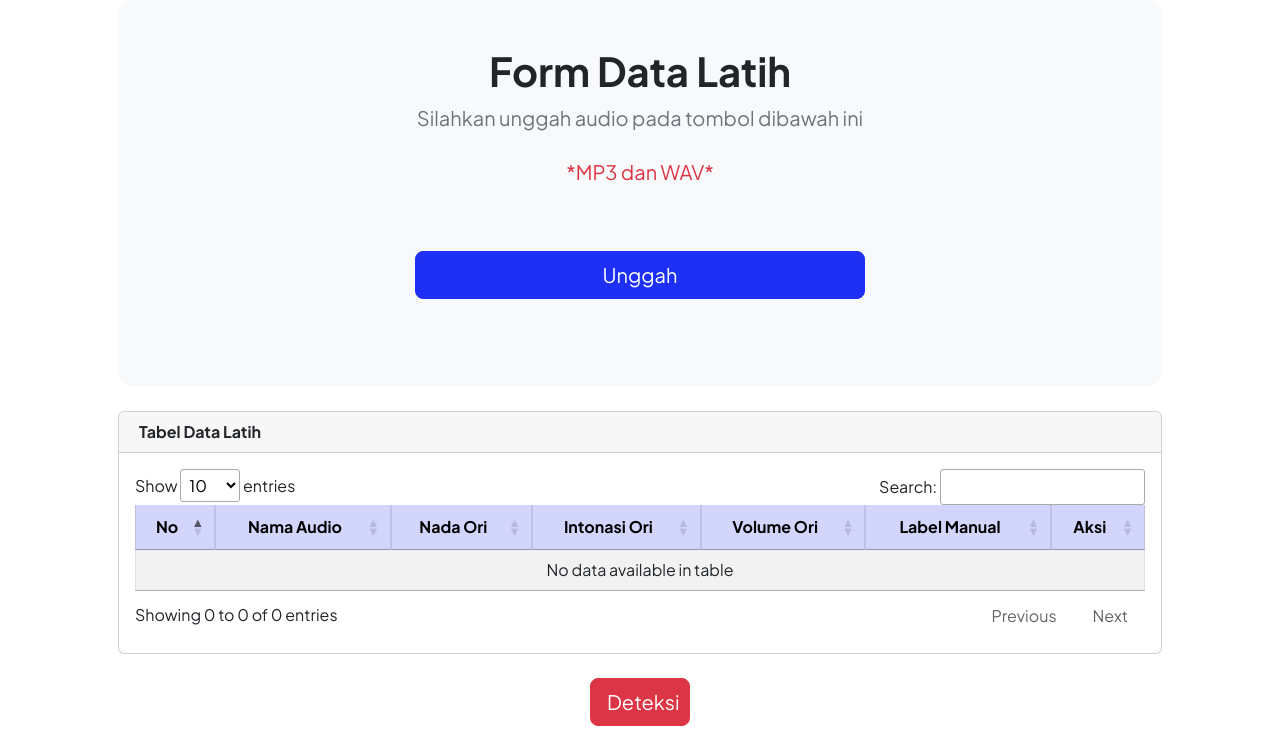
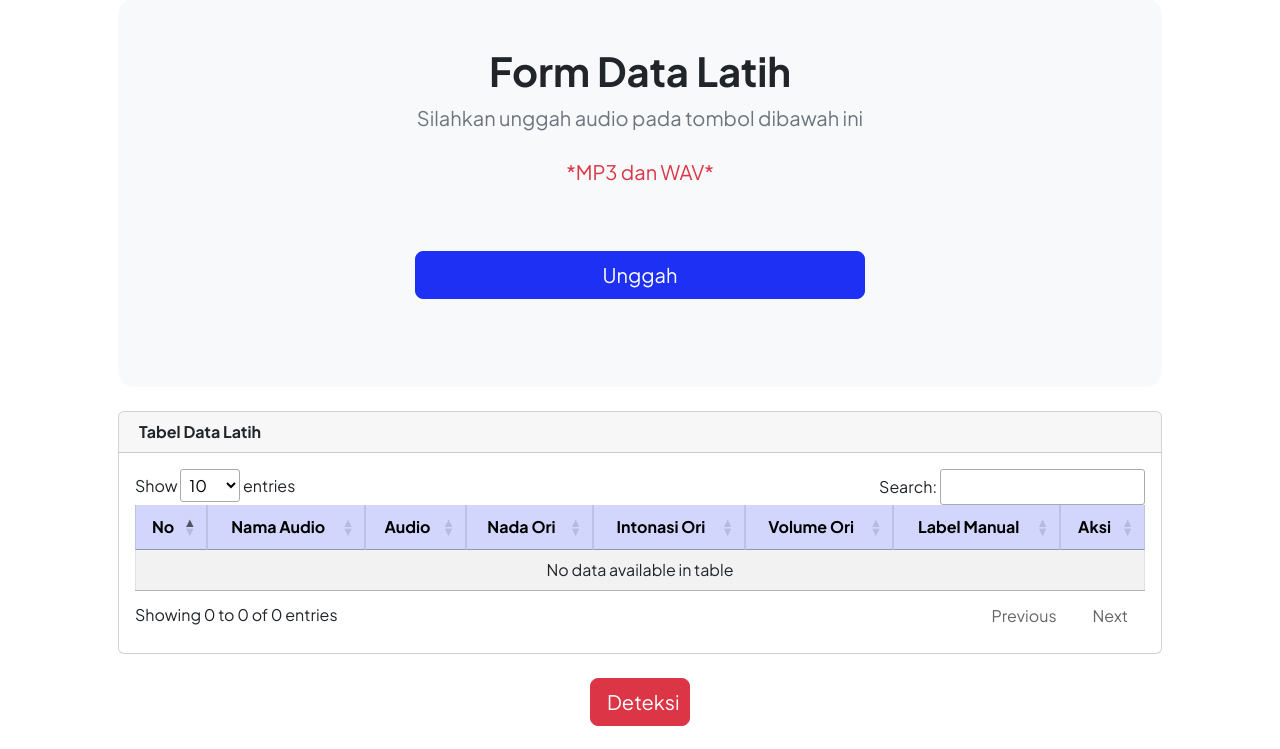
Before and after one commit to jasontjia/emodetect-svm, a Flask app: page /DataLatih in a window 1280 px wide. Shown: the part 124-873 px from the top of the page. Run offline with Flask 3, Linux system fonts and the light colour scheme; some libraries are stand-ins or nearby versions.

Commit message:
audio player

```diff
--- a/aplikasi_deteksi/app.py
+++ b/aplikasi_deteksi/app.py
@@ -195,6 +195,11 @@ def data_latih():
                     data.append((file_name, nada, intonasi, volume))
         return render_template('data_latih.html', data=data, enumerate=enumerate)
     return render_template('data_latih.html')
+
+#Folder Audio Latih
+@app.route('/data uji/audio_ori_uji/<path:filename>')
+def serve_audio(filename):
+    return send_from_directory('data uji/audio_ori_uji', filename)
 
 ## Ekstraksi Audio Data Latih
 def extract_audio_features(audio_file):
--- a/aplikasi_deteksi/templates/data_latih.html
+++ b/aplikasi_deteksi/templates/data_latih.html
@@ -1,31 +1,25 @@
 <!DOCTYPE html>
 <html lang="en">
-
 <head>
     <meta charset="utf-8" />
     <meta name="viewport" content="width=device-width, initial-scale=1, shrink-to-fit=no" />
     <meta name="description" content />
     <meta name="author" content />
     <title>Form Data Latih</title>
-    <!-- Custom Google font-->
     <link rel="stylesheet" type="text/css" href="{{ url_for('static', filename='bootstrap.min.css') }}" />
     <link href="{{ url_for('static', filename='images/emotion.png') }}" rel="shortcut icon" />
     <link rel="preconnect" href="https://fonts.googleapis.com" />
     <link rel="preconnect" href="https://fonts.gstatic.com" crossorigin />
     <link href="https://fonts.googleapis.com/css2?family=Plus+Jakarta+Sans:wght@100;200;300;400;500;600;700;800;900&amp;display=swap" rel="stylesheet" />
-    <!-- Bootstrap icons-->
     <link href="https://cdn.jsdelivr.net/npm/bootstrap-icons@1.8.1/font/bootstrap-icons.css" rel="stylesheet" />
-    <!-- Core theme CSS (includes Bootstrap)-->
     <link href="{{ url_for('static', filename='css/styles.css') }}" rel="stylesheet" />
     <style>
-        /* Menyembunyikan tombol Deteksi dan Tampilkan Data secara default */
         #detectButtonContainer,
         #showDataButtonContainer {
             display: none;
         }
     </style>
 </head>
-
 <body class="d-flex flex-column">
     <main class="flex-shrink-0">
         <nav class="navbar navbar-expand-lg navbar-light bg-white py-3">
@@ -51,7 +45,6 @@
                 </div>
             </div>
         </nav>
-        <!-- Page content-->
         <section class="py-5">
             <div class="container px-5">
                 <div class="bg-light rounded-4 py-5 px-4 px-md-5">
@@ -64,9 +57,7 @@
                     <div class="row gx-5 justify-content-center">
                         <div class="col-lg-8 col-xl-6">
                             <form id="uploadForm" action="/DataLatih" method="POST" enctype="multipart/form-data">
-                                <!-- Field Nama File -->
                                 <div class="mb-3" id="fileNameField"></div>
-                                <!-- Submit Button-->
                                 <div class="d-grid">
                                     <label for="fileInput" class="btn btn-primary btn-lg">
                                         Unggah
@@ -74,20 +65,16 @@
                                     </label>
                                 </div>
                                 <br>
-                                <!-- Tombol Tampilkan Data (awalnya disembunyikan) -->
                                 <div class="d-grid" id="showDataButtonContainer">
                                     <button class="btn btn-success btn-lg" id="showDataButton" type="submit">Tampilkan Data</button>
                                 </div>
-                                <!-- Informasi File -->
                                 <div id="fileInfo" class="mb-3"></div>
-                                <!-- Pesan Kesalahan -->
                                 <div class="text-danger" id="errorMessage"></div>
                             </form>
                         </div>
                     </div>
                 </div>
                 <br>
-                <!-- Tabel Data Latih -->
                 <div class="card">
                     <div class="card-header">
                         <i class="fas fa-file me-1"></i>
@@ -100,6 +87,7 @@
                                     <tr>
                                         <th style="text-align: center;">No</th>
                                         <th style="text-align: center;">Nama Audio</th>
+                                        <th style="text-align: center;">Audio</th>
                                         <th style="text-align: center;">Nada Ori</th>
                                         <th style="text-align: center;">Intonasi Ori</th>
                                         <th style="text-align: center;">Volume Ori</th>
@@ -113,6 +101,11 @@
                                             <tr>
                                                 <td style="text-align: center;">{{ i }}</td>
                                                 <td style="text-align: center; font-size: large;">{{ item[0] }}</td>
+                                                <td style="text-align: center;">
+                                                    <audio controls>
+                                                        <source src="{{ url_for('serve_audio', filename=item[0]) }}" type="audio/{{ item[0].split('.')[-1] }}">
+                                                    </audio>
+                                                </td>
                                                 <td style="text-align: center; font-size: large;">{{ item[1] }}</td>
                                                 <td style="text-align: center; font-size: large;">{{ item[2] }}</td>
                                                 <td style="text-align: center; font-size: large;">{{ item[3] }}</td>
@@ -135,16 +128,14 @@
                     </div>
                 </div>
                 <br>
-                <!-- Tombol Deteksi (awalnya disembunyikan) -->
                 <form id="DetectForm" action="/HasilDataLatih" method="POST" enctype="multipart/form-data">
-                <div class="d-grid justify-content-center" id="detectButtonContainer">
-                    <button class="btn btn-danger btn-lg" id="detectButton" type="submit" style="width: 100px;">Deteksi</button>
-                </div>
+                    <div class="d-grid justify-content-center" id="detectButtonContainer">
+                        <button class="btn btn-danger btn-lg" id="detectButton" type="submit" style="width: 100px;">Deteksi</button>
+                    </div>
                 </form>
             </div>
         </section>
     </main>
-    <!-- Footer-->
     <footer class="bg-white py-4 mt-auto" style="bottom: 0; width: 100%">
         <div class="container px-5">
             <div class="row align-items-center justify-content-center">
@@ -157,16 +148,12 @@
         </div>
     </footer>
 </body>
-<!-- Bootstrap core JS-->
 <script src="https://cdn.jsdelivr.net/npm/bootstrap@5.2.3/dist/js/bootstrap.bundle.min.js"></script>
 <link rel="stylesheet" type="text/css" href="https://cdn.datatables.net/1.11.5/css/jquery.dataTables.css">
 <script src="https://ajax.googleapis.com/ajax/libs/jquery/3.6.0/jquery.min.js"></script>
 <script src="https://cdn.datatables.net/1.11.5/js/jquery.dataTables.js"></script>
-<!-- Core theme JS-->
 <script src="{{ url_for('static', filename='js/scripts.js') }}"></script>
-<!-- Bagian head dan elemen HTML lainnya -->
 <script>
-    // Ambil elemen yang diperlukan dari HTML
     const fileInput = document.getElementById("fileInput");
     const fileNameField = document.getElementById("fileNameField");
     const detectButton = document.getElementById("detectButton");
@@ -174,10 +161,8 @@
     const errorMessage = document.getElementById("errorMessage");
     const audioTableBody = document.querySelector("#audioTable tbody");
 
-    // Sembunyikan tombol deteksi dan tampilkan data secara default
     showDataButton.style.display = "none";
 
-    // Event listener untuk perubahan pada input file
     fileInput.addEventListener("change", function () {
         const files = this.files;
         fileNameField.innerHTML = "";
@@ -188,14 +173,17 @@
             const fileName = file.name;
             const fileType = file.type;
 
-            // Validasi jenis file dan ukuran
-            const validTypes = ['audio/mpeg', 'audio/wav']; // MIME type untuk MP3 adalah 'audio/mpeg'
+            const validTypes = ['audio/mpeg', 'audio/wav'];
             if (validTypes.includes(fileType) && file.size <= 3 * 1024 * 1024) {
                 validFilesCount++;
                 const row = document.createElement("tr");
+                const audioUrl = URL.createObjectURL(file);
+
                 row.innerHTML = `
                     <td style="text-align: center;">${validFilesCount}</td>
-                    <td style="text-align: center; font-size: large;">${fileName}</td>
+                    <td style="text-align: center; font-size: large;">
+                        <span class="audio-name" data-audio="${audioUrl}">${fileName}</span>
+                    </td>
                     <td style="text-align: center; font-size: large;">-</td>
                     <td style="text-align: center; font-size: large;">-</td>
                     <td style="text-align: center; font-size: large;">-</td>
@@ -216,7 +204,6 @@
             }
         });
 
-        // Tampilkan atau sembunyikan tombol deteksi dan tampilkan data sesuai dengan jumlah file yang valid
         if (validFilesCount > 0) {
             detectButton.style.display = "block";
             showDataButton.style.display = "block";
@@ -226,7 +213,6 @@
         }
     });
 
-    // Event listener untuk tombol Hapus di tabel
     audioTableBody.addEventListener("click", function (event) {
         if (event.target && event.target.classList.contains("delete-button")) {
             const rowIndex = event.target.getAttribute("data-index");
@@ -241,15 +227,12 @@
 
             fileInput.files = dt.files;
 
-            // Hapus baris dari tabel
             event.target.closest("tr").remove();
 
-            // Update nomor urut
             Array.from(audioTableBody.rows).forEach((row, index) => {
                 row.cells[0].innerText = index + 1;
             });
 
-            // Tampilkan atau sembunyikan tombol deteksi dan tampilkan data sesuai dengan jumlah file yang valid
             if (fileInput.files.length > 0) {
                 detectButton.style.display = "block";
                 showDataButton.style.display = "block";
@@ -257,32 +240,34 @@
                 detectButton.style.display = "none";
                 showDataButton.style.display = "none";
             }
+        } else if (event.target && event.target.classList.contains("audio-name")) {
+            const audioUrl = event.target.getAttribute("data-audio");
+            const audio = new Audio(audioUrl);
+            audio.play();
         }
     });
     $(document).ready(function() {
         $('#audioTable').DataTable({
-            "paging": true, // Aktifkan pagination
-            "searching": true, // Aktifkan search bar
-            "ordering": true, // Aktifkan sort
-            "info": true, // Aktifkan informasi jumlah data entries
-            "lengthMenu": [5, 10, 25, 50, 100], // Jumlah data entries yang tersedia
-            "pageLength": 10 // Jumlah data entries default
+            "paging": true,
+            "searching": true,
+            "ordering": true,
+            "info": true,
+            "lengthMenu": [5, 10, 25, 50, 100],
+            "pageLength": 10
         });
     });
 
-    // Event listener untuk tombol Deteksi
     detectButton.addEventListener("click", function (event) {
         event.preventDefault();
 
         const audioData = [];
 
-        // Ambil data dari setiap baris tabel
         Array.from(audioTableBody.rows).forEach(row => {
             const nama_audio_latih = row.cells[1].textContent;
-            const nada_ori_latih = row.cells[2].textContent;
-            const intonasi_ori_latih = row.cells[3].textContent;
-            const volume_ori_latih = row.cells[4].textContent;
-            const label_manual_latih = row.cells[5].querySelector("select").value;
+            const nada_ori_latih = row.cells[3].textContent;
+            const intonasi_ori_latih = row.cells[4].textContent;
+            const volume_ori_latih = row.cells[5].textContent;
+            const label_manual_latih = row.cells[6].querySelector("select").value;
             audioData.push({
                 nama_audio_latih: nama_audio_latih,
                 nada_ori_latih: nada_ori_latih,
@@ -292,7 +277,6 @@
             });
         });
 
-        // Kirim data ke server Flask
         fetch('/HasilDataLatih', {
             method: 'POST',
             headers: {
@@ -307,7 +291,6 @@
             return response.json();
         })
         .then(data => {
-            // Redirect ke halaman HasilDataLatih
             window.location.href = '/HasilDataLatih';
         })
         .catch(error => {
```
